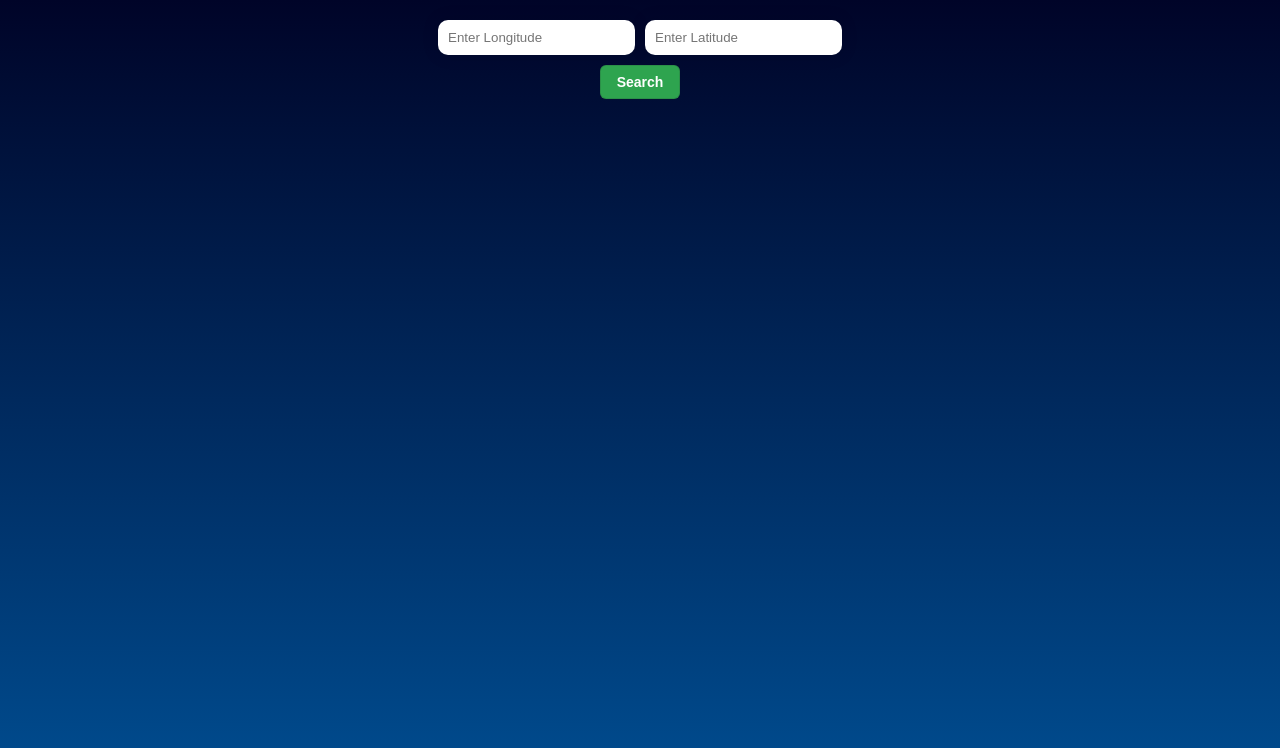
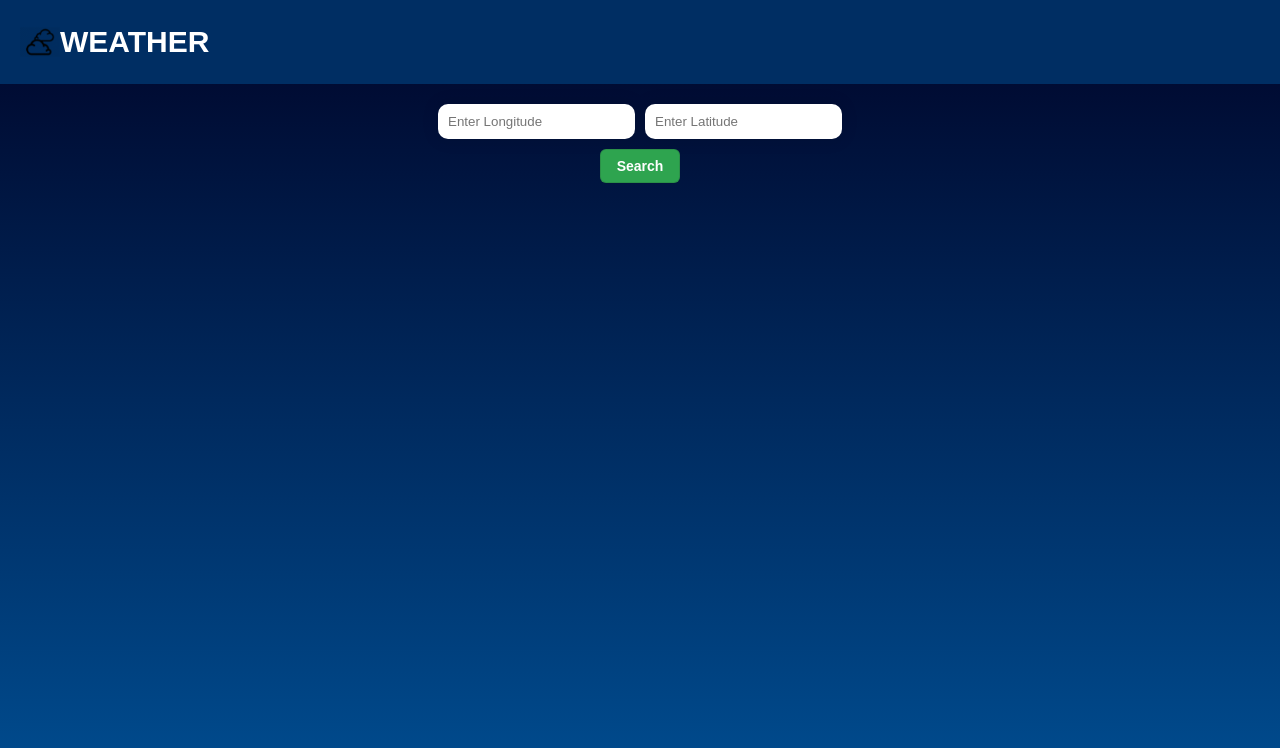
Before and after one commit to sarathgalavalli/climate-app, a React (Create React App) app: page / in a window 1280 px wide. Shown: the top 748 px of the page. Built offline with nearby package versions, Linux system fonts and the light colour scheme.

Commit message:
feat(navbar): add nav bar

```diff
--- a/public/index.html
+++ b/public/index.html
@@ -2,7 +2,7 @@
 <html lang="en">
   <head>
     <meta charset="utf-8" />
-    <link rel="icon" href="%PUBLIC_URL%/favicon.ico" />
+    <!-- <link rel="icon" href="%PUBLIC_URL%/favicon.ico" /> -->
     <meta name="viewport" content="width=device-width, initial-scale=1" />
     <meta name="theme-color" content="#000000" />
     <meta
--- a/src/components/app/App.css
+++ b/src/components/app/App.css
@@ -77,3 +77,31 @@ button:active {
   background-color: #298e46;
   box-shadow: rgba(20, 70, 32, 0.2) 0 1px 0 inset;
 }
+
+.nav-bar {
+  color: white;
+  min-height: 75px;
+  width: 100%;
+  background-color: #002e63;
+  display: flex;
+  align-items: center;
+  justify-content: flex-start;
+  padding-left: 20px;
+}
+
+img {
+  width: 40px;
+  height: 30px;
+  background-color: transparent;
+  background-repeat: no-repeat;
+  mix-blend-mode: multiply;
+}
+
+h2 {
+  font-family: "Raleway", sans-serif;
+  font-size: 30px;
+  font-weight: 800;
+  /* line-height: 72px; */
+  /* margin: 0 0 24px; */
+  text-transform: uppercase;
+}
--- a/src/components/app/App.tsx
+++ b/src/components/app/App.tsx
@@ -1,6 +1,7 @@
-import React, {useState} from 'react';
-import axios from 'axios';
-import './App.css';
+import React, { useState } from "react";
+import axios from "axios";
+import "./App.css";
+import weather from '../../assets/weather.png'
 
 function App() {
   const [data, setData] = useState({});
@@ -24,6 +25,10 @@ function App() {
 
   return (
     <div className="app">
+      <div className="nav-bar">
+        <img src={weather} alt="loading"/>
+        <h2>{"Weather"}</h2>
+        </div>
       <div className="header">
         <div className="search">
           <input
```
Also changed, not shown: src/assets/weather.png (added).
